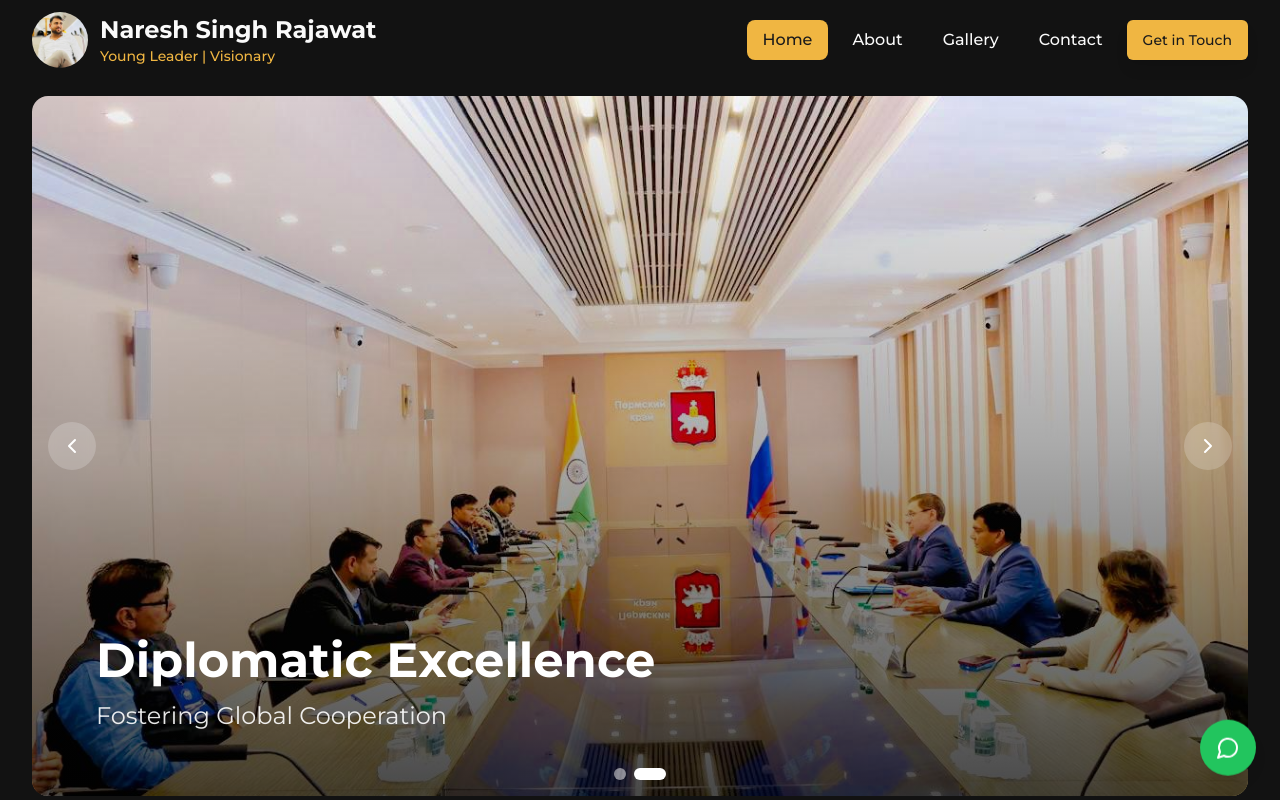
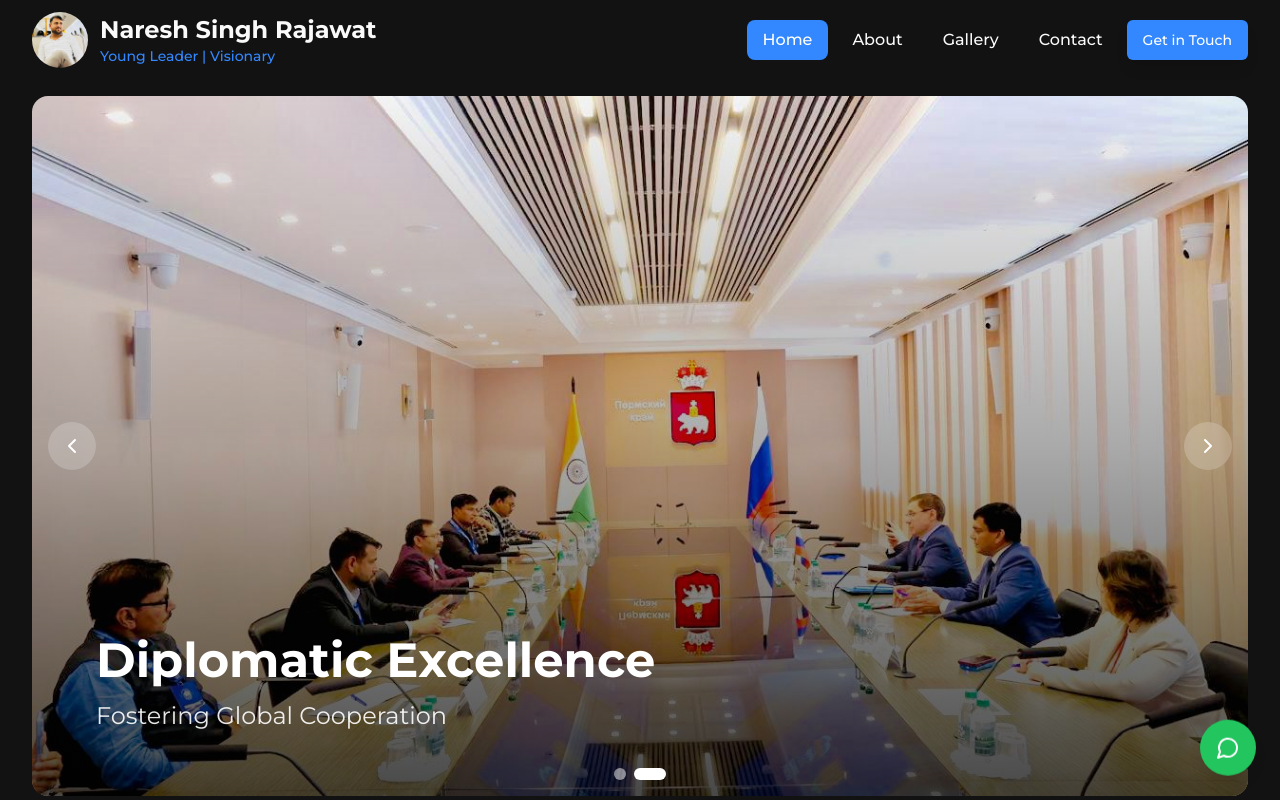
Before and after one commit to msinternational987-art/rajawat-connect, a React (Vite) app: page / in a window 1280 px wide. Shown: the top 800 px of the page. Built offline with nearby package versions, Linux system fonts and the light colour scheme; the HTML template or start-up script is replaced by a standard one.

Commit message:
Refactor: Change button colors

```diff
--- a/src/index.css
+++ b/src/index.css
@@ -17,15 +17,15 @@ All colors MUST be HSL.
     --popover: 0 0% 10%;
     --popover-foreground: 0 0% 98%;
 
-    /* Elegant Gold - Primary Brand Color */
-    --primary: 40 85% 60%;
-    --primary-foreground: 0 0% 10%;
+    /* Vibrant Blue - Primary Brand Color */
+    --primary: 215 100% 60%;
+    --primary-foreground: 0 0% 100%;
 
-    /* Light Gold for backgrounds */
-    --primary-light: 40 85% 25%;
+    /* Light Blue for backgrounds */
+    --primary-light: 215 100% 25%;
 
-    /* Deep Gold for hover states */
-    --primary-dark: 40 85% 50%;
+    /* Deep Blue for hover states */
+    --primary-dark: 215 100% 50%;
 
     /* Subtle Accent Color */
     --accent: 0 0% 15%;
@@ -45,21 +45,21 @@ All colors MUST be HSL.
 
     --border: 0 0% 20%;
     --input: 0 0% 20%;
-    --ring: 40 85% 60%;
+    --ring: 215 100% 60%;
 
     --radius: 0.5rem;
 
     /* Gradient for hero sections */
-    --gradient-hero: linear-gradient(135deg, hsl(0 0% 7%) 0%, hsl(0 0% 12%) 50%, hsl(40 85% 20%) 100%);
+    --gradient-hero: linear-gradient(135deg, hsl(0 0% 7%) 0%, hsl(0 0% 12%) 50%, hsl(215 100% 20%) 100%);
 
     /* Subtle background gradient */
     --gradient-subtle: linear-gradient(180deg, hsl(0 0% 7%) 0%, hsl(0 0% 10%) 100%);
 
-    /* Card shadow with gold glow */
-    --shadow-card: 0 4px 20px -2px hsl(40 85% 60% / 0.15);
+    /* Card shadow with blue glow */
+    --shadow-card: 0 4px 20px -2px hsl(215 100% 60% / 0.15);
 
     /* Elevated shadow */
-    --shadow-elevated: 0 10px 40px -10px hsl(40 85% 60% / 0.25);
+    --shadow-elevated: 0 10px 40px -10px hsl(215 100% 60% / 0.25);
 
     /* Smooth transitions */
     --transition-base: all 0.3s cubic-bezier(0.4, 0, 0.2, 1);
@@ -75,11 +75,11 @@ All colors MUST be HSL.
     --popover: 0 0% 8%;
     --popover-foreground: 0 0% 98%;
 
-    --primary: 40 85% 55%;
-    --primary-foreground: 0 0% 10%;
+    --primary: 215 100% 55%;
+    --primary-foreground: 0 0% 100%;
 
-    --primary-light: 40 85% 20%;
-    --primary-dark: 40 85% 45%;
+    --primary-light: 215 100% 20%;
+    --primary-dark: 215 100% 45%;
 
     --accent: 0 0% 12%;
     --accent-foreground: 0 0% 98%;
@@ -97,7 +97,7 @@ All colors MUST be HSL.
 
     --border: 0 0% 18%;
     --input: 0 0% 18%;
-    --ring: 40 85% 55%;
+    --ring: 215 100% 55%;
   }
 }
 
```
